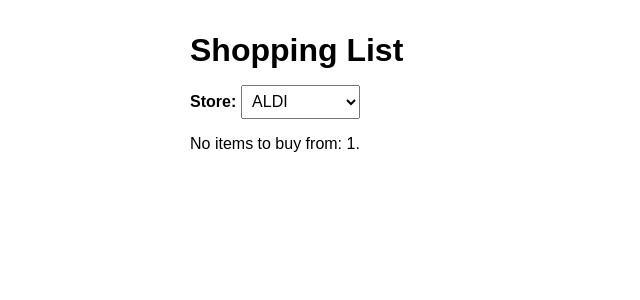
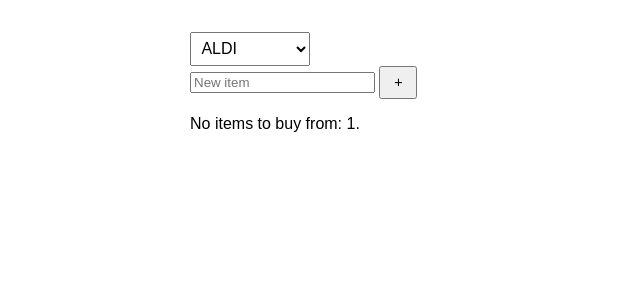
Before and after one commit to astew-95/grocery-list, a FastAPI app: page /1 in a window 1280 px wide. Shown: the top 300 px of the page, without its empty margins (0-640 px from the left). Run offline with FastAPI, Linux system fonts and the light colour scheme.

Commit message:
Created add and delete functionality for shopping lists

```diff
--- a/webapp/app.py
+++ b/webapp/app.py
@@ -1,5 +1,6 @@
-from fastapi import FastAPI
+from fastapi import FastAPI, Form
 from fastapi.requests import Request
+from fastapi.responses import RedirectResponse
 from webapp import dependencies
 
 from utils import *
@@ -34,3 +35,29 @@ def store_list(
             "items": get_expanded_shop_list(store, load_items()),
         }
     )
+
+@app.post("/{store}/additem")
+def add_to_list(
+    store: str,
+    item: str = Form(""),
+):
+    items = load_items()
+    add_item(store, item, items, show=False)
+    save_items(items)
+    return RedirectResponse(
+        url=f"/{store}",
+        status_code=303,
+    )
+
+@app.post("/{store}/delitem")
+def del_from_list(
+    store: str,
+    item: str = Form(""),
+):
+    items = load_items()
+    remove_items(store, [item], items)
+    save_items(items)
+    return RedirectResponse(
+        url=f"/{store}",
+        status_code=303,
+    )
--- a/webapp/templates/list_viewer.html
+++ b/webapp/templates/list_viewer.html
@@ -50,16 +50,32 @@
             font-size: 0.9rem;
             cursor: pointer;
         }
+
+        .delete-btn {
+            background-color: #fff;
+            color: #dc3545;           /* Red text and icon color */
+            border: 1px solid #dc3545;
+            border-radius: 6px;
+            padding: 8px 16px;
+            font-size: 14px;
+            font-weight: 600;
+            cursor: pointer;
+            transition: all 0.2s ease;
+        }
+
+        /* Filled background on hover */
+        .delete-btn:hover {
+            background-color: #dc3545;
+            color: #fff;
+        }
+
     </style>
 </head>
 
 <body>
 
-<h1>Shopping List</h1>
-
+<div class="grocery-list-heading">
     <div class="store-selector">
-    <label for="store"><strong>Store:</strong></label>
-
         <select
             id="store"
             onchange="window.location.href = '/' + encodeURIComponent(this.value)"
@@ -78,13 +94,50 @@
         </select>
     </div>
 
+    {% if selected_store is not none %}
+    <form action="/{{ selected_store }}/additem" method="post">
+        <input
+            id="item"
+            name="item"
+            type="text"
+            placeholder="New item"
+            required>
+
+        <button type="submit">+</button>
+    </form>
+    {% endif %}
+</div>
+
 {% if items %}
 
-<ul>
+<table class="shopping-list-items">
+    <tbody>
         {% for item in items %}
-    <li>{{ item }}</li>
+        <tr>
+            <td>{{ item }}</td>
+            <td>
+                <form action="/{{ selected_store }}/delitem" method="post">
+                    <button class="delete-btn" type="submit">
+                        <input
+                            id="item"
+                            name="item"
+                            type="hidden"
+                            value="{{ item }}">
+                        <!-- Inline SVG Trashcan -->
+                        <svg xmlns="http://w3.org" viewBox="0 0 24 24" width="18" height="18" fill="none" stroke="currentColor" stroke-width="2" stroke-linecap="round" stroke-linejoin="round" aria-hidden="true" focusable="false">
+                            <path d="M3 6h18"/>
+                            <path d="M19 6v14c0 1-1 2-2 2H7c-1 0-2-1-2-2V6"/>
+                            <path d="M8 6V4c0-1 1-2 2-2h4c1 0 2 1 2 2v2"/>
+                            <line x1="10" y1="11" x2="10" y2="17"/>
+                            <line x1="14" y1="11" x2="14" y2="17"/>
+                        </svg>
+                    </button>
+                </form>
+            </td>
+        </tr>
         {% endfor %}
-</ul>
+    </tbody>
+</table>
 
 {% elif selected_store is not none %}
 
```
Lines whose indentation alone changed are shown as unchanged.
